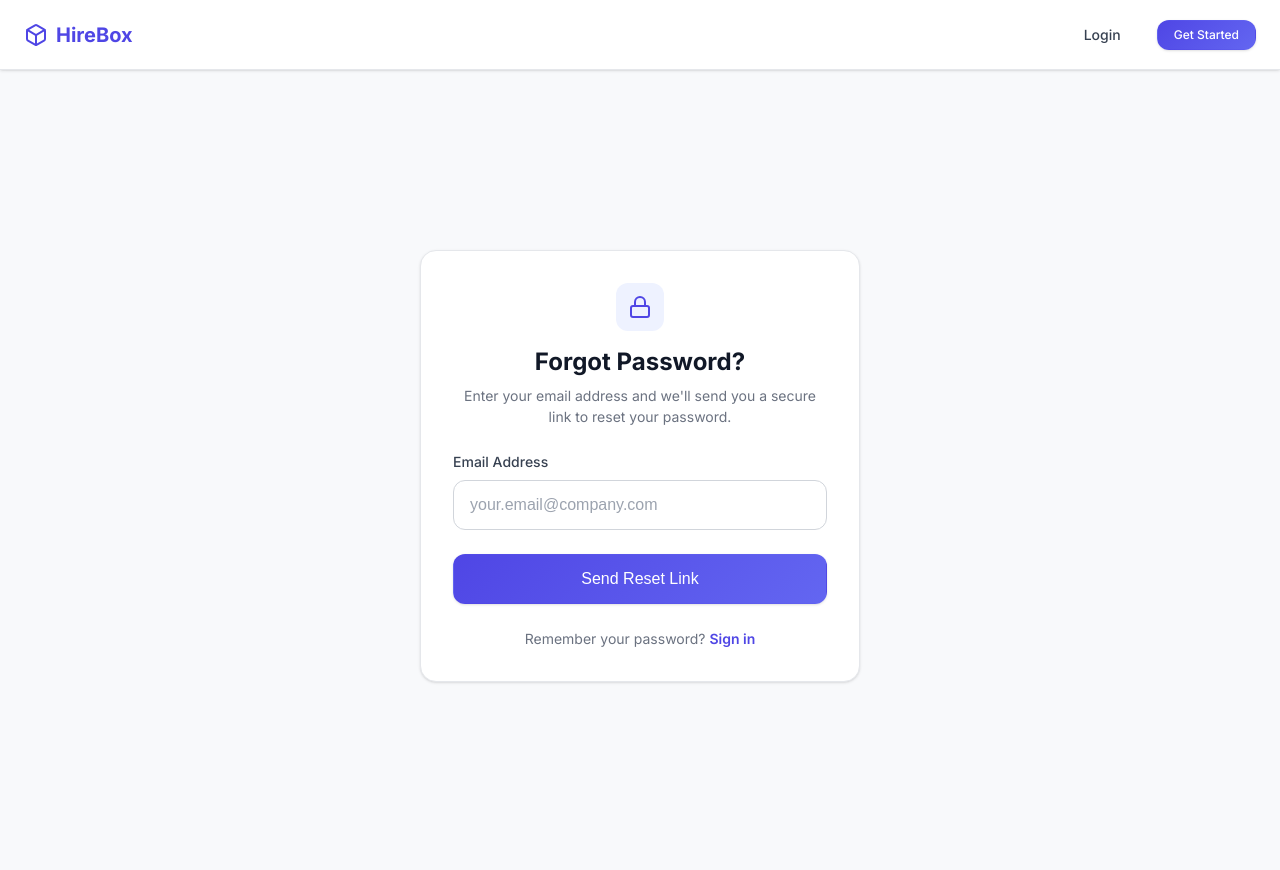
After one commit to Niran31/HireBox-Project, a Flask app: page /auth/forgot-password in a window 1280 px wide. The commit adds this page. Run offline with Flask 3, Linux system fonts and the light colour scheme; some libraries are stand-ins or nearby versions.

Commit message:
Implement forgot password feature with timed token reset and SMTP email fallback

```diff
--- a/app/routes/auth.py
+++ b/app/routes/auth.py
@@ -1,9 +1,11 @@
-from flask import Blueprint, render_template, redirect, url_for, flash, request
+from flask import Blueprint, render_template, redirect, url_for, flash, request, current_app
 from flask_login import login_user, logout_user, current_user, login_required
 from urllib.parse import urlsplit
+from itsdangerous import URLSafeTimedSerializer
 from app.extensions import db
 from app.models.models import User
-from app.utils.forms import LoginForm, RegistrationForm, ProfileForm
+from app.utils.forms import LoginForm, RegistrationForm, ProfileForm, ForgotPasswordForm, ResetPasswordForm
+from app.services.email_service import send_password_reset_email
 
 bp = Blueprint('auth', __name__)
 
@@ -83,3 +85,54 @@ def profile():
         return redirect(url_for('auth.profile'))
 
     return render_template('auth/profile.html', title='Profile', form=form)
+
+@bp.route('/forgot-password', methods=['GET', 'POST'])
+def forgot_password():
+    if current_user.is_authenticated:
+        return redirect(url_for('dashboard.index'))
+    form = ForgotPasswordForm()
+    if form.validate_on_submit():
+        email = form.email.data.strip()
+        user = User.query.filter_by(email=email).first()
+        if user:
+            # Generate timed token
+            s = URLSafeTimedSerializer(current_app.config['SECRET_KEY'])
+            token = s.dumps(email, salt='password-reset-salt')
+            reset_link = url_for('auth.reset_password', token=token, _external=True)
+
+            # Send reset email
+            success, msg = send_password_reset_email(user.email, user.username, reset_link)
+            if success:
+                flash('An email with instructions to reset your password has been sent.', 'success')
+            else:
+                flash(f'Failed to send email: {msg}. Reset Link (logged): {reset_link}', 'warning')
+        else:
+            # Standard security practice: display the same success message to prevent user enumeration
+            flash('An email with instructions to reset your password has been sent.', 'success')
+
+        return redirect(url_for('auth.login'))
+
+    return render_template('auth/forgot_password.html', title='Forgot Password', form=form)
+
+@bp.route('/reset-password/<token>', methods=['GET', 'POST'])
+def reset_password(token):
+    if current_user.is_authenticated:
+        return redirect(url_for('dashboard.index'))
+
+    # Verify the token
+    s = URLSafeTimedSerializer(current_app.config['SECRET_KEY'])
+    try:
+        email = s.loads(token, salt='password-reset-salt', max_age=1800) # 30 minutes
+    except Exception:
+        flash('The password reset link is invalid or has expired.', 'error')
+        return redirect(url_for('auth.forgot_password'))
+
+    user = User.query.filter_by(email=email).first_or_404()
+    form = ResetPasswordForm()
+    if form.validate_on_submit():
+        user.set_password(form.password.data)
+        db.session.commit()
+        flash('Your password has been reset successfully. Please log in.', 'success')
+        return redirect(url_for('auth.login'))
+
+    return render_template('auth/reset_password.html', title='Reset Password', form=form)
--- /dev/null
+++ b/app/templates/auth/forgot_password.html
@@ -0,0 +1,39 @@
+{% extends "base.html" %}
+
+{% block content %}
+<div class="auth-form-wrapper" style="min-height: calc(100vh - 73px); display: flex; align-items: center; justify-content: center; padding: var(--spacing-6) 0;">
+    <div style="width: 100%; max-width: 440px; background: white; padding: var(--spacing-8); border-radius: var(--radius-xl); border: 1px solid var(--color-gray-200); box-shadow: var(--shadow-sm);">
+        <div style="margin-bottom: var(--spacing-6); text-align: center;">
+            <div style="width: 48px; height: 48px; border-radius: var(--radius-lg); background: var(--color-primary-50); color: var(--color-primary-600); display: flex; align-items: center; justify-content: center; margin: 0 auto var(--spacing-4) auto;">
+                <svg width="24" height="24" viewBox="0 0 24 24" fill="none" stroke="currentColor" stroke-width="2" stroke-linecap="round" stroke-linejoin="round">
+                    <rect x="3" y="11" width="18" height="11" rx="2" ry="2"></rect>
+                    <path d="M7 11V7a5 5 0 0 1 10 0v4"></path>
+                </svg>
+            </div>
+            <h2 style="margin-bottom: var(--spacing-2); font-size: var(--font-size-2xl); font-weight: var(--font-weight-bold);">Forgot Password?</h2>
+            <p style="color: var(--color-gray-500); margin-bottom: 0; font-size: var(--font-size-sm); line-height: var(--line-height-normal);">
+                Enter your email address and we'll send you a secure link to reset your password.
+            </p>
+        </div>
+
+        <form action="" method="post">
+            {{ form.hidden_tag() }}
+
+            <div class="form-group" style="margin-bottom: var(--spacing-6);">
+                {{ form.email.label(class="form-label") }}
+                {{ form.email(class="form-control", placeholder="your.email@company.com", autocomplete="email") }}
+                {% for error in form.email.errors %}
+                <span class="form-error">{{ error }}</span>
+                {% endfor %}
+            </div>
+
+            {{ form.submit(class="btn btn-primary btn-lg", style="width: 100%; justify-content: center;") }}
+
+            <p style="text-align: center; margin-top: var(--spacing-6); margin-bottom: 0; font-size: var(--font-size-sm); color: var(--color-gray-500);">
+                Remember your password?
+                <a href="{{ url_for('auth.login') }}" style="color: var(--color-primary-600); font-weight: var(--font-weight-semibold); text-decoration: none;">Sign in</a>
+            </p>
+        </form>
+    </div>
+</div>
+{% endblock %}
--- a/app/utils/forms.py
+++ b/app/utils/forms.py
@@ -46,3 +46,12 @@ class ProfileForm(FlaskForm):
     new_password = PasswordField('New Password')
     confirm_password = PasswordField('Confirm New Password', validators=[EqualTo('new_password', message='Passwords must match')])
     submit = SubmitField('Save Changes')
+
+class ForgotPasswordForm(FlaskForm):
+    email = StringField('Email Address', validators=[DataRequired(), Email()])
+    submit = SubmitField('Send Reset Link')
+
+class ResetPasswordForm(FlaskForm):
+    password = PasswordField('New Password', validators=[DataRequired()])
+    password2 = PasswordField('Confirm New Password', validators=[DataRequired(), EqualTo('password', message='Passwords must match')])
+    submit = SubmitField('Reset Password')
```
Also changed, not shown: app/services/email_service.py (+81 -0 lines), app/templates/auth/login.html (+7 -3 lines), app/templates/auth/reset_password.html (added, +84 -0 lines).
